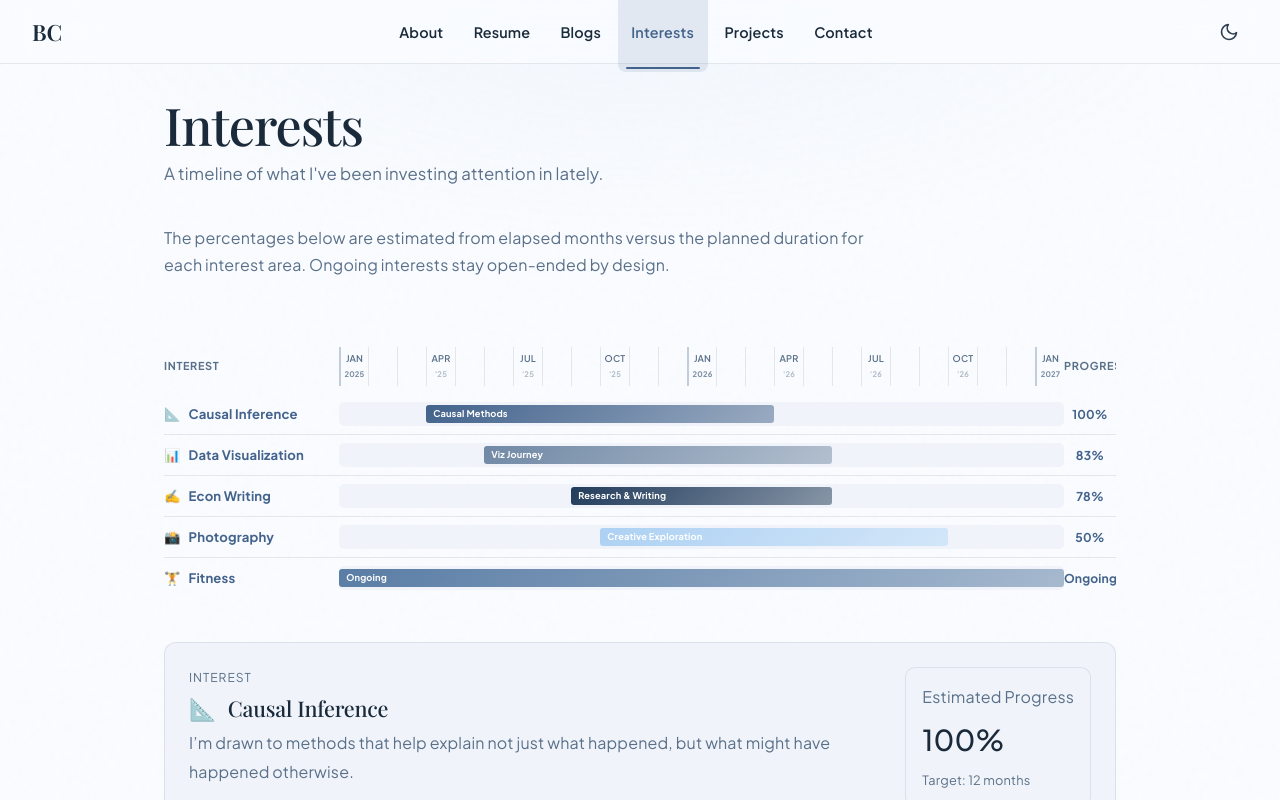
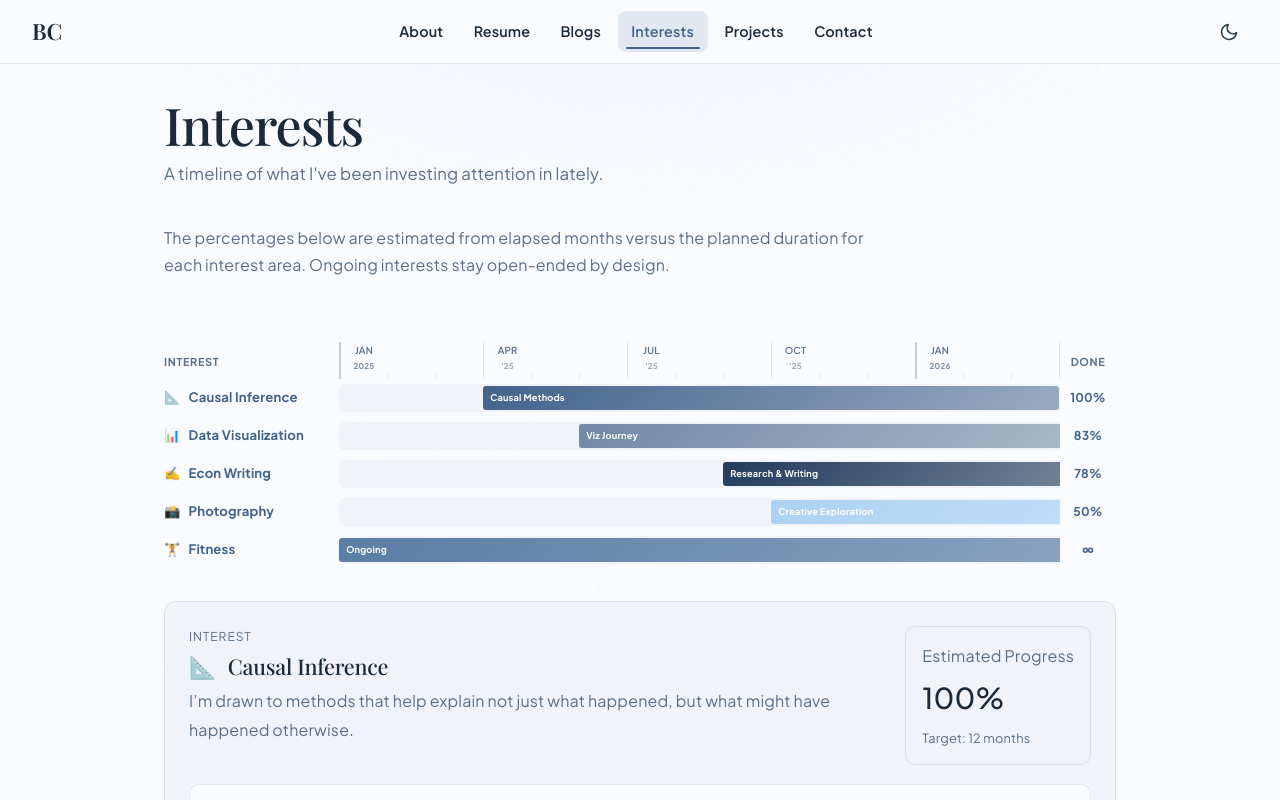
Before and after one commit to Bonita-Chen/Bonita-Chen.github.io, a Next.js app: page /interests in a window 1280 px wide. Shown: the top 800 px of the page. Built offline with nearby package versions, Linux system fonts and the light colour scheme; no server answers; a web font is replaced by a local one.

Commit message:
Align site with Claude template

```diff
--- a/app/styles/dark-mode.css
+++ b/app/styles/dark-mode.css
@@ -152,7 +152,7 @@
 [data-theme='dark'] .post-cover,
 [data-theme='dark'] .project-card,
 [data-theme='dark'] .interest-detail,
-[data-theme='dark'] .interests-timeline,
+[data-theme='dark'] .gantt-layout,
 [data-theme='dark'] .admin-panel-card {
   background: rgba(22, 34, 49, 0.78);
 }
--- a/app/styles/layout/header.css
+++ b/app/styles/layout/header.css
@@ -14,7 +14,6 @@
   height: var(--header-height);
   justify-content: space-between;
   left: 0;
-  line-height: var(--header-height);
   padding: 0 2rem;
   position: fixed;
   top: 0;
--- a/app/styles/pages/interests.css
+++ b/app/styles/pages/interests.css
@@ -18,56 +18,128 @@
   line-height: 1.72;
 }
 
-.interests-timeline {
-  overflow-x: auto;
-  padding-bottom: 0.75rem;
+/* ========================================
+   GANTT CHART — 3-panel layout
+   Left (labels) and right (progress) are fixed;
+   middle timeline scrolls horizontally.
+   ======================================== */
+
+.gantt-layout {
+  display: grid;
+  grid-template-columns: 175px minmax(0, 1fr) 56px;
+  gap: 0;
+  align-items: start;
 }
 
-.interests-timeline-header,
-.interests-row {
-  display: grid;
-  grid-template-columns: 175px minmax(0, 1fr) 52px;
-  gap: 0;
-  align-items: center;
-  padding: 0.5rem 0;
+/* Shared column styling */
+.gantt-col {
+  display: flex;
+  flex-direction: column;
 }
 
-.interests-timeline-header {
-  border-bottom: none;
-}
-
-.interests-timeline-label,
-.interests-timeline-progress {
+/* Row height tokens — keep all 3 columns aligned */
+.gantt-col-header {
+  height: 40px;
+  display: flex;
+  align-items: flex-end;
+  padding-bottom: 0.4rem;
   font-size: 0.68rem;
+  font-weight: 700;
   text-transform: uppercase;
   letter-spacing: 0.06em;
   color: var(--color-fg-light);
-  font-weight: 700;
 }
 
-.interests-timeline-months {
+.gantt-label,
+.gantt-track,
+.gantt-progress {
+  height: 38px;
+  display: flex;
+  align-items: center;
+}
+
+/* — Left column: labels — */
+.gantt-col-left {
+  position: relative;
+  z-index: 2;
+}
+
+.gantt-label {
+  gap: 0.5rem;
+  color: var(--color-accent);
+  text-decoration: none;
+  font-weight: 650;
+  font-size: 0.82rem;
+  padding-right: 0.75rem;
+  white-space: nowrap;
+  overflow: hidden;
+  text-overflow: ellipsis;
+}
+
+.gantt-label:hover {
+  color: var(--color-accent-hover);
+  text-decoration: underline;
+  text-underline-offset: 3px;
+}
+
+/* — Middle column: scrollable timeline — */
+.gantt-col-timeline {
+  overflow-x: auto;
+  overflow-y: hidden;
+  cursor: grab;
+  scrollbar-width: thin;
+  scrollbar-color: var(--color-border) transparent;
+}
+
+.gantt-col-timeline::-webkit-scrollbar {
+  height: 5px;
+}
+
+.gantt-col-timeline::-webkit-scrollbar-thumb {
+  background: var(--color-border);
+  border-radius: 4px;
+}
+
+.gantt-col-timeline--dragging {
+  cursor: grabbing;
+  user-select: none;
+}
+
+.gantt-timeline-inner {
+  /* Each month column has a minimum width so they're not cramped */
+  min-width: calc(var(--month-count, 15) * 48px);
+}
+
+/* Month header row */
+.gantt-months {
+  height: 40px;
   display: grid;
   grid-template-columns: repeat(var(--month-count, 15), 1fr);
+  align-items: flex-end;
 }
 
-.interests-month {
+.gantt-month {
   display: flex;
   flex-direction: column;
   align-items: center;
-  justify-content: center;
+  justify-content: flex-end;
+  padding-bottom: 0.3rem;
   color: var(--color-fg-light);
-  font-size: 0.58rem;
+  font-size: 0.6rem;
   font-weight: 600;
   text-transform: uppercase;
   text-align: center;
   letter-spacing: 0.02em;
-  padding: 0.3rem 0;
   border-left: 1px solid var(--color-border);
   min-width: 0;
   overflow: hidden;
 }
 
-.interests-month > span {
+.gantt-month:last-child {
+  border-right: 1px solid var(--color-border);
+}
+
+.gantt-month > span {
   display: block;
   overflow: hidden;
   text-overflow: ellipsis;
@@ -75,74 +147,58 @@
   max-width: 100%;
 }
 
-.interests-month small {
+.gantt-month small {
   display: block;
+  font-size: 0.5rem;
+  font-weight: 600;
+  opacity: 0.65;
   margin-top: 1px;
-  font-size: 0.48rem;
-  font-weight: 600;
-  opacity: 0.5;
 }
 
-.interests-month--jan {
+.gantt-month--jan {
   border-left: 2px solid var(--color-accent-border);
 }
 
-.interests-month--jan small {
+.gantt-month--jan small {
   font-weight: 700;
   opacity: 0.8;
 }
 
-.interests-month--active {
+.gantt-month--active {
   color: var(--color-accent);
   background: var(--color-accent-light);
   border-radius: 4px;
   transition: background-color var(--duration-fast) var(--ease-out);
 }
 
-.interests-month--active small {
+.gantt-month--active small {
   opacity: 1;
 }
 
-.interests-row {
-  border-bottom: 1px solid var(--color-border);
+/* Track rows */
+.gantt-track {
+  position: relative;
+  height: 38px;
+  padding: 5px 0;
 }
 
-.interests-row:last-child {
-  border-bottom: 0;
+.gantt-track::before {
+  content: '';
+  position: absolute;
+  left: 0;
+  right: 0;
+  top: 5px;
+  bottom: 5px;
+  background: var(--color-bg-alt);
+  border-radius: 5px;
 }
 
-.interests-row-link {
-  display: inline-flex;
-  align-items: center;
-  gap: 0.5rem;
-  color: var(--color-accent);
-  text-decoration: none;
-  font-weight: 650;
-  font-size: 0.82rem;
-  padding-right: 0.5rem;
-}
-
-.interests-row-link:hover {
-  color: var(--color-accent-hover);
-  text-decoration: underline;
-  text-underline-offset: 3px;
-}
-
-.interests-track {
-  position: relative;
-  height: 24px;
-  border-radius: 5px;
-  overflow: hidden;
-  background: var(--color-bg-alt);
-  cursor: pointer;
-}
-
-.interests-bar {
+.gantt-bar {
   position: absolute;
   left: var(--interest-left);
   width: var(--interest-width);
-  top: 3px;
-  bottom: 3px;
+  top: 7px;
+  bottom: 7px;
   display: inline-flex;
   align-items: center;
   border-radius: 3px;
@@ -157,20 +213,35 @@
   padding: 0 0.45rem;
   white-space: nowrap;
   overflow: hidden;
-  animation: interest-grow 0.8s var(--ease-out) forwards;
+  z-index: 1;
+  animation: gantt-grow 0.8s var(--ease-out) forwards;
 }
 
-.interests-bar:hover {
+.gantt-bar:hover {
   filter: brightness(1.1);
   transform: scaleY(1.12);
 }
 
-.interests-progress {
-  text-align: center;
+/* — Right column: progress — */
+.gantt-col-right {
+  position: relative;
+  z-index: 2;
+}
+
+.gantt-col-right .gantt-col-header {
+  justify-content: center;
+}
+
+.gantt-progress {
+  justify-content: center;
   color: var(--color-accent);
   font-size: 0.76rem;
   font-weight: 700;
 }
+
+/* ========================================
+   INTEREST DETAIL CARDS
+   ======================================== */
 
 .interests-details {
   display: flex;
@@ -321,19 +392,17 @@
   font-size: 0.66rem;
 }
 
+/* ========================================
+   RESPONSIVE
+   ======================================== */
+
 @media (max-width: 900px) {
-  .interests-timeline-header,
-  .interests-row {
-    grid-template-columns: 1fr;
+  .gantt-layout {
+    grid-template-columns: 130px minmax(0, 1fr) 48px;
   }
 
-  .interests-timeline-months {
-    grid-template-columns: repeat(var(--month-count, 15), minmax(42px, 1fr));
-    overflow-x: auto;
-  }
-
-  .interests-progress {
-    text-align: left;
+  .gantt-label {
+    font-size: 0.74rem;
   }
 
   .interest-detail-header {
@@ -342,17 +411,21 @@
 }
 
 @media (max-width: 600px) {
-  .interests-timeline-header,
-  .interests-row {
-    grid-template-columns: 125px 1fr 44px;
+  .gantt-layout {
+    grid-template-columns: 110px minmax(0, 1fr) 42px;
   }
 
-  .interests-row-link {
-    font-size: 0.72rem;
+  .gantt-label {
+    font-size: 0.68rem;
+    gap: 0.35rem;
+  }
+
+  .gantt-progress {
+    font-size: 0.68rem;
   }
 }
 
-@keyframes interest-grow {
+@keyframes gantt-grow {
   from {
     transform: scaleX(0);
     transform-origin: left;
--- a/src/components/Interests/InterestTimeline.tsx
+++ b/src/components/Interests/InterestTimeline.tsx
@@ -1,7 +1,7 @@
 'use client';
 
 import type { CSSProperties } from 'react';
-import { useState } from 'react';
+import { useRef, useState } from 'react';
 
 import type { Interest } from '@/data/interests';
 
@@ -48,6 +48,10 @@ export default function InterestTimeline({ interests }: InterestTimelineProps) {
     start: number;
     end: number;
   } | null>(null);
+  const scrollRef = useRef<HTMLDivElement>(null);
+  const [isDragging, setIsDragging] = useState(false);
+  const dragStartX = useRef(0);
+  const scrollStartLeft = useRef(0);
 
   const now = startOfMonth(new Date());
 
@@ -82,20 +86,7 @@ export default function InterestTimeline({ interests }: InterestTimelineProps) {
     addMonths(timelineStart, index),
   );
 
-  function getBarRange(
-    interestStart: string,
-    targetMonths?: number,
-    ongoing?: boolean,
-  ) {
-    const start = startOfMonth(interestStart);
-    const startIndex = monthDiff(timelineStart, start);
-    const span = ongoing
-      ? monthDiff(start, timelineEnd) + 1
-      : Math.max(targetMonths || 1, 1);
-    return { start: startIndex, end: startIndex + span - 1 };
-  }
-
-  function getTrackStyle(
+  function getBarStyle(
     interestStart: string,
     accent: string,
     targetMonths?: number,
@@ -115,26 +106,84 @@ export default function InterestTimeline({ interests }: InterestTimelineProps) {
     } as CSSProperties;
   }
 
+  function getBarRange(
+    interestStart: string,
+    targetMonths?: number,
+    ongoing?: boolean,
+  ) {
+    const start = startOfMonth(interestStart);
+    const startIndex = monthDiff(timelineStart, start);
+    const span = ongoing
+      ? monthDiff(start, timelineEnd) + 1
+      : Math.max(targetMonths || 1, 1);
+    return { start: startIndex, end: startIndex + span - 1 };
+  }
+
+  /* Drag-to-scroll handlers for the middle timeline */
+  function handlePointerDown(e: React.PointerEvent) {
+    const el = scrollRef.current;
+    if (!el) return;
+    setIsDragging(true);
+    dragStartX.current = e.clientX;
+    scrollStartLeft.current = el.scrollLeft;
+    el.setPointerCapture(e.pointerId);
+  }
+
+  function handlePointerMove(e: React.PointerEvent) {
+    if (!isDragging || !scrollRef.current) return;
+    const dx = e.clientX - dragStartX.current;
+    scrollRef.current.scrollLeft = scrollStartLeft.current - dx;
+  }
+
+  function handlePointerUp(e: React.PointerEvent) {
+    setIsDragging(false);
+    scrollRef.current?.releasePointerCapture(e.pointerId);
+  }
+
   return (
     <section
-      className="interests-timeline"
+      className="gantt-layout"
       aria-label="Interest progress timeline"
       style={{ '--month-count': monthTotal } as CSSProperties}
     >
-      <div className="interests-timeline-header">
-        <div className="interests-timeline-label">Interest</div>
-        <div className="interests-timeline-months">
+      {/* LEFT COLUMN — labels */}
+      <div className="gantt-col gantt-col-left">
+        <div className="gantt-col-header">Interest</div>
+        {interests.map((interest) => (
+          <a
+            key={interest.slug}
+            href={`#${interest.slug}`}
+            className="gantt-label"
+          >
+            <span aria-hidden="true">{interest.icon}</span>
+            {interest.name}
+          </a>
+        ))}
+      </div>
+
+      {/* MIDDLE COLUMN — scrollable timeline */}
+      <div
+        ref={scrollRef}
+        className={`gantt-col gantt-col-timeline${isDragging ? ' gantt-col-timeline--dragging' : ''}`}
+        onPointerDown={handlePointerDown}
+        onPointerMove={handlePointerMove}
+        onPointerUp={handlePointerUp}
+        onPointerCancel={handlePointerUp}
+      >
+        <div className="gantt-timeline-inner">
+          {/* Month header */}
+          <div className="gantt-months">
             {timelineMonths.map((month, index) => {
               const isHighlighted =
                 hoveredRange !== null &&
                 index >= hoveredRange.start &&
                 index <= hoveredRange.end;
               const isJanuary = month.getMonth() === 0;
-            // Show full label for Jan or every 3rd month when there are many columns
-            const showLabel = monthTotal <= 18 || isJanuary || index % 3 === 0;
+              const showLabel =
+                monthTotal <= 18 || isJanuary || index % 3 === 0;
               return (
                 <div
-                className={`interests-month${isHighlighted ? ' interests-month--active' : ''}${isJanuary ? ' interests-month--jan' : ''}`}
+                  className={`gantt-month${isHighlighted ? ' gantt-month--active' : ''}${isJanuary ? ' gantt-month--jan' : ''}`}
                   key={month.toISOString()}
                 >
                   <span>{showLabel ? monthLabel(month) : ''}</span>
@@ -149,32 +198,19 @@ export default function InterestTimeline({ interests }: InterestTimelineProps) {
               );
             })}
           </div>
-        <div className="interests-timeline-progress">Progress</div>
-      </div>
 
-      <div className="interests-timeline-rows">
+          {/* Track rows */}
           {interests.map((interest) => {
-          const progress = getProgress(
-            interest.start,
-            now,
-            interest.targetMonths,
-            interest.ongoing,
-          );
             const range = getBarRange(
               interest.start,
               interest.targetMonths,
               interest.ongoing,
             );
-
             return (
-            <div className="interests-row" key={interest.slug}>
-              <a href={`#${interest.slug}`} className="interests-row-link">
-                <span aria-hidden="true">{interest.icon}</span>
-                {interest.name}
-              </a>
               <div
-                className="interests-track"
-                style={getTrackStyle(
+                className="gantt-track"
+                key={interest.slug}
+                style={getBarStyle(
                   interest.start,
                   interest.accent,
                   interest.targetMonths,
@@ -183,11 +219,26 @@ export default function InterestTimeline({ interests }: InterestTimelineProps) {
                 onMouseEnter={() => setHoveredRange(range)}
                 onMouseLeave={() => setHoveredRange(null)}
               >
-                <span className="interests-bar">{interest.trackLabel}</span>
+                <span className="gantt-bar">{interest.trackLabel}</span>
               </div>
-              <div className="interests-progress">
-                {interest.ongoing ? 'Ongoing' : `${progress}%`}
+            );
+          })}
         </div>
+      </div>
+
+      {/* RIGHT COLUMN — progress */}
+      <div className="gantt-col gantt-col-right">
+        <div className="gantt-col-header">Done</div>
+        {interests.map((interest) => {
+          const progress = getProgress(
+            interest.start,
+            now,
+            interest.targetMonths,
+            interest.ongoing,
+          );
+          return (
+            <div className="gantt-progress" key={interest.slug}>
+              {interest.ongoing ? '∞' : `${progress}%`}
             </div>
           );
         })}
```
Lines whose indentation alone changed are shown as unchanged.
